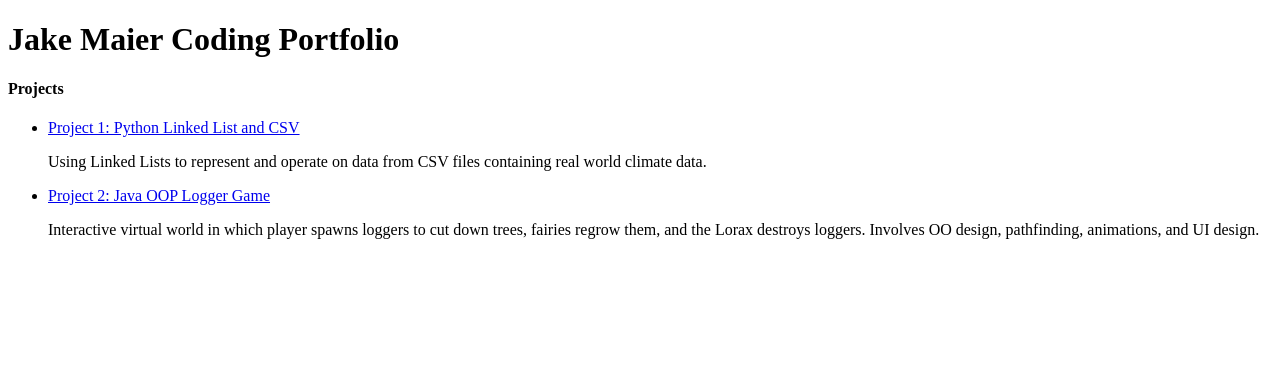
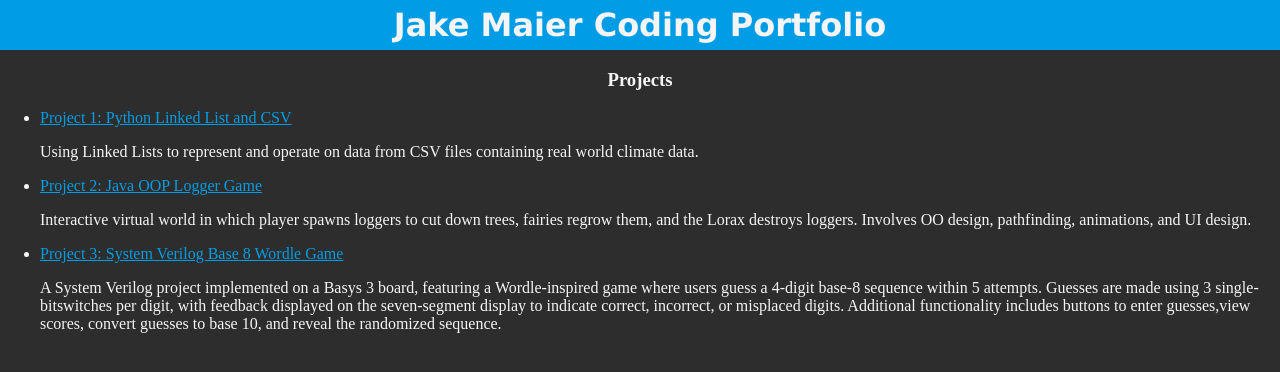
Before and after one commit to jakemaier1/jakemaier1.github.io, a plain HTML site: page index.html in a window 1280 px wide. Drawn offline with Linux system fonts and the light colour scheme.

Commit message:
CSS file and Project 3 added

```diff
--- a/index.html
+++ b/index.html
@@ -6,11 +6,13 @@
 	<title>
 	My Portfolio
 	</title>
+	<link rel="stylesheet" href="./style.css">
 </head>
 <body>
-	<h1> Jake Maier Coding Portfolio </h1>
-	<h4>Projects</h4>
-	<ul>
+	<div id="text-section">
+		<h1 id="title"> Jake Maier Coding Portfolio </h1>
+		<h3>Projects</h3>
+		<ul class="list">
 			<li>
 				<a href="https://github.com/calpoly-csc202-2244/project-2-ayden-jake.git" target="_blank">Project 1: Python Linked List and CSV</a>
 				<p>Using Linked Lists to represent and operate on data from CSV files containing real world climate data.</p>
@@ -19,6 +21,11 @@
 				<a href="https://github.com/vrivera-cp/y2024-25-q1-csc203-project4-maier-jake" target="_begin">Project 2: Java OOP Logger Game</a>
 				<p>Interactive virtual world in which player spawns loggers to cut down trees, fairies regrow them, and the Lorax destroys loggers. Involves OO design, pathfinding, animations, and UI design.</p>
 			</li>
+			<li>
+				<a href="https://github.com/jakemaier1/DigitalDesignFinalProj.git">Project 3: System Verilog Base 8 Wordle Game</a>
+				<p>A System Verilog project implemented on a Basys 3 board, featuring a Wordle-inspired game where users guess a 4-digit base-8 sequence within 5 attempts. Guesses are made using 3 single-bitswitches per digit, with feedback displayed on the seven-segment display to indicate correct, incorrect, or misplaced digits. Additional functionality includes buttons to enter guesses,view scores, convert guesses to base 10, and reveal the randomized sequence.</p>
+			</li>
 		</ul>
+	</div>
 </body>
 </html>
--- /dev/null
+++ b/style.css
@@ -0,0 +1,28 @@
+h1 {
+    background-color: #009de6;
+    color: #f5f5f5;
+    width: 100%;
+    height: 50px;
+    font-family:'Lucida Sans', 'Lucida Sans Regular', 'Lucida Grande', 'Lucida Sans Unicode', Geneva, Verdana, sans-serif;
+    display: flex;
+    justify-content: center;
+    align-items: center;
+    margin: 0;
+}
+a {
+    color:#009de6;
+}
+h3 {
+    display: flex;
+    justify-content: center;
+}
+#text-section {
+    background-color: #2d2d2d;
+    color: #f5f5f5;
+    height: 100vh;
+    width: 100%;
+}
+body {
+    margin: 0;
+    padding: 0;
+}
```
Lines whose indentation alone changed are shown as unchanged.
